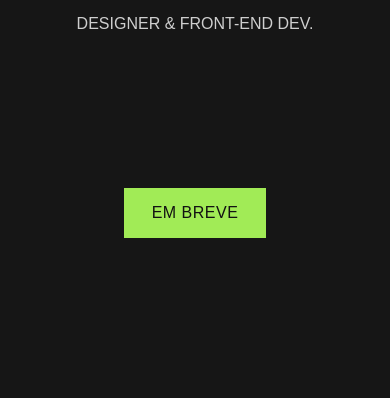
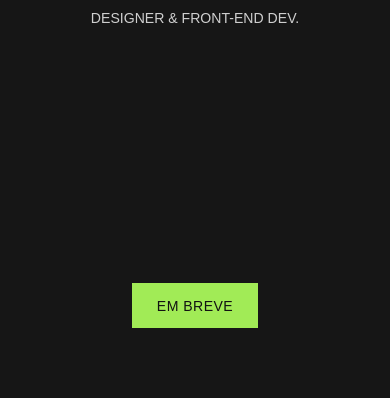
Before and after one commit to ithallolima/portfolio, a plain HTML site: page index.html in a window 390 px wide. Shown: the part 446-844 px from the top of the page. Drawn offline with Linux system fonts and the light colour scheme; a web font is replaced by a local one.

Commit message:
Ajustes responsivos

```diff
--- a/style.css
+++ b/style.css
@@ -61,7 +61,7 @@ button {
     background-color: var(--primary-color);
     position: absolute;
     color: var(--black);
-    bottom: 16rem;
+    bottom: 8rem;
     font-weight: 6  00;
     letter-spacing: .05rem;
     transition: background-color .5s ease;
@@ -72,3 +72,15 @@ button {
 button:hover {
     background: hsl(85, 95%, 70%);
 }
+
+@media screen and (max-width: 768px) {
+    :root {
+        font-size: 55%;
+    }
+}
+
+@media screen and (max-width: 375px) {
+    :root {
+        font-size: 45%;
+    }
+}
```
